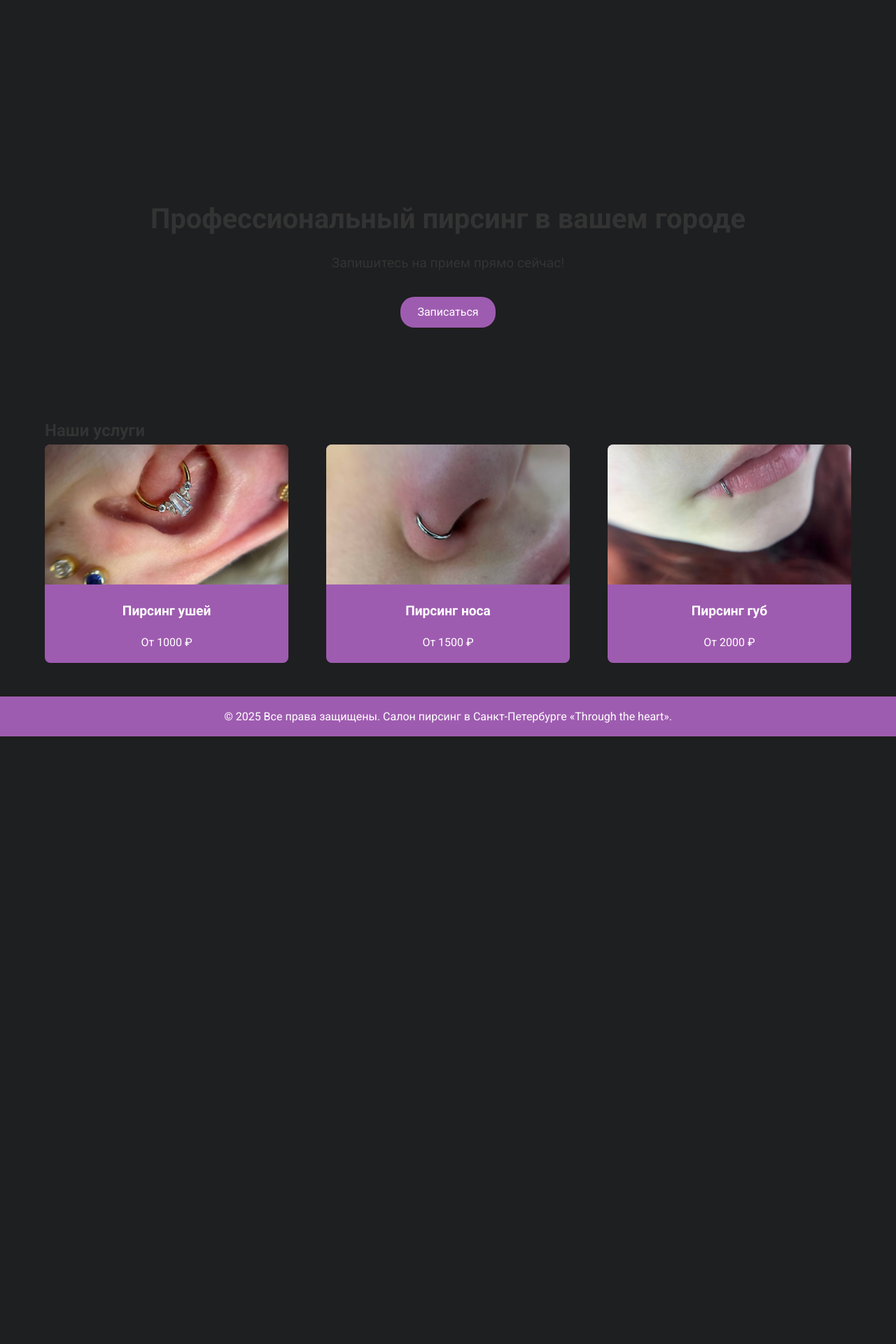
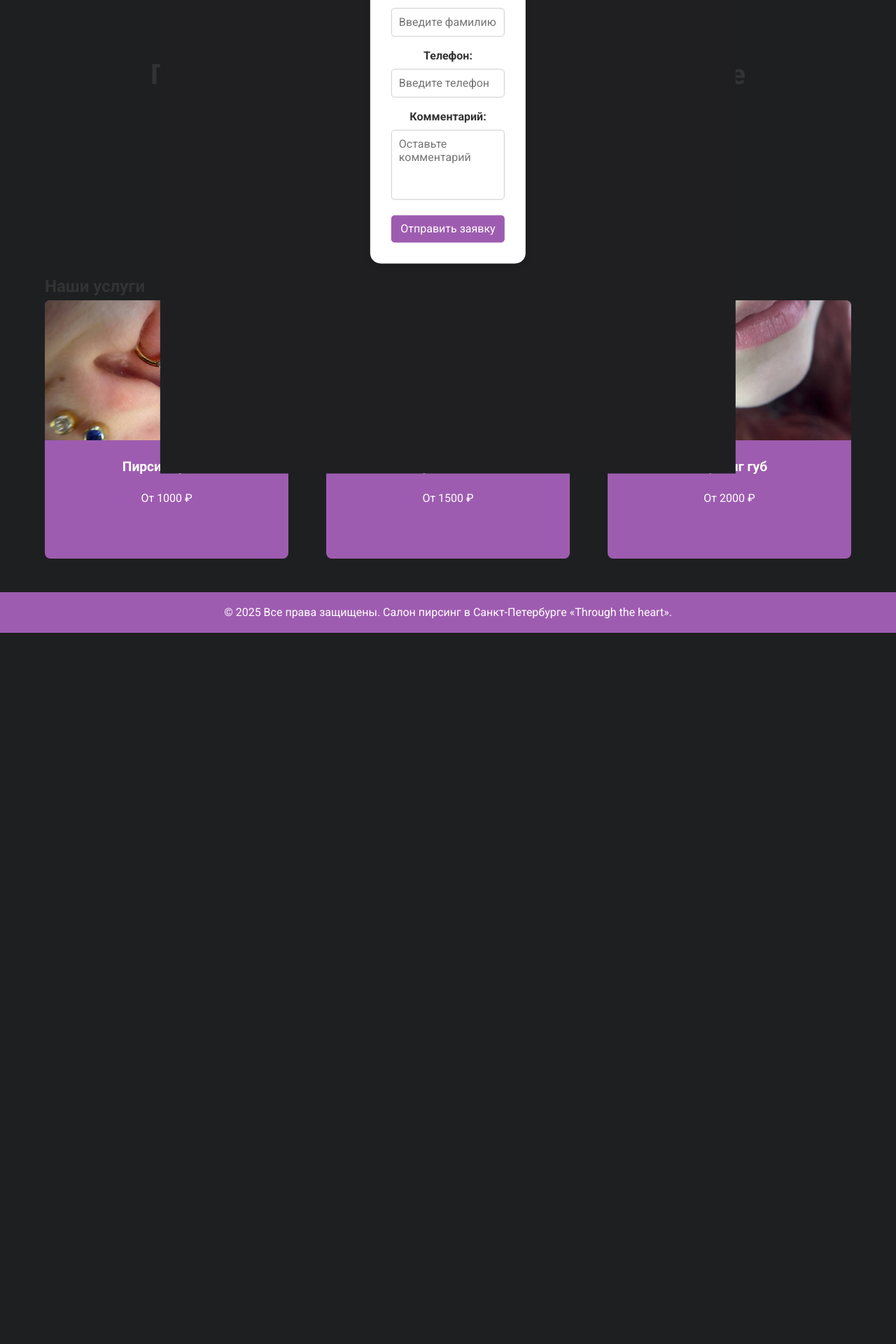
Before and after one commit to Tivrus/ThroughTheHeart, a Flask app: page / in a window 1280 px wide. Shown: the part 337-2257 px from the top of the page at 70% size. Before the commit the page ends 1389 px from the top, so only its background shows below. Run offline with Flask 3, Linux system fonts and the light colour scheme.

Commit message:
new commit

```diff
--- a/static/css/index.css
+++ b/static/css/index.css
@@ -12,13 +12,9 @@ body {
     background-color: #1e1f20; /*Цвет фона страницы (легкий серый) */
     /* background-color: #f4f4f4; Цвет фона страницы (легкий серый) */
     color: #333; /* Основной цвет текста (темно-серый) */
+    height: 3000px;
 }
 
-
-.form-section{
-    z-index: 2;
-    visibility: hidden;
-}
 
 .container {
     width: 90%; /* Ширина контейнера занимает 90% родительского элемента */
@@ -68,20 +64,32 @@ body {
 .nav-links {
     list-style: none; /* Убираем маркеры списка */
     display: flex; /* Располагаем пункты меню горизонтально */
+
 }
 
 .nav-links li {
     margin-left: 1rem; /* Отступ между пунктами меню */
+
 }
 
 .nav-links a {
     color: #9e5cb0; /* Цвет ссылок в меню (фиолетовый оттенок) */
     text-decoration: none; /* Убираем подчеркивание ссылок */
     font-size: 1rem; /* Размер шрифта для ссылок */
+
 }
 
-.nav-links a:hover {
+.nav-links a:hover, .sing_on_btn:hover{
     text-decoration: underline; /* Подчеркиваем ссылку при наведении */
+}
+
+
+.sing_on_btn{
+    border: none; /* Убираем границу */
+    background-color: transparent; /* Убираем фон у иконок */
+    color: #9e5cb0; /* Цвет ссылок в меню (фиолетовый оттенок) */
+    text-decoration: none; /* Убираем подчеркивание ссылок */
+    font-size: 1rem; /* Размер шрифта для ссылок */
 }
 
 .right-section {
@@ -209,7 +217,6 @@ body {
 
 /* Кнопка "Подробнее" */
 .service-item .btn-more {
-    position: absolute;
     bottom: 0;
     left: 0;
     width: 100%;
@@ -253,3 +260,103 @@ body {
     text-align: center; /* Выравниваем текст по центру */
     padding: 1rem 0; /* Внутренние отступы футера */
 }
+
+
+
+
+/*form-section*/
+.form-section{
+    z-index: 4;
+    position: fixed;
+}
+
+
+
+/* Форма */
+.form-section {
+    text-align: center;
+    top: 50%;
+    left: 50%;
+    transform: translate(-50%, -50%); /* Центрируем элемент относительно его собственных размеров */
+}
+
+.alpha-background{
+    background-color: #1f1f22;
+    padding:300px;
+}
+
+.form-container {
+    max-width: 500px;
+    margin: 0 auto;
+    padding: 30px;
+    background: #fff;
+    border-radius: 15px;
+    box-shadow: 0 4px 10px rgba(0, 0, 0, 0.1);
+}
+
+.form h2 {
+    margin-bottom: 20px;
+    font-size: 1.5rem;
+}
+
+.input-group {
+    margin-bottom: 15px;
+}
+
+.input-group label {
+    display: block;
+    margin-bottom: 5px;
+    font-weight: bold;
+}
+
+.input-group input,
+.input-group textarea {
+    width: 100%;
+    padding: 10px;
+    border: 1px solid #ccc;
+    border-radius: 5px;
+    font-size: 1rem;
+}
+
+.input-group textarea {
+    resize: none;
+    height: 100px;
+}
+
+.submit-btn {
+    width: 100%;
+    padding: 10px;
+    background: #9e5cb0;
+    color: white;
+    border: none;
+    border-radius: 5px;
+    font-size: 1rem;
+    cursor: pointer;
+    transition: background 0.3s ease;
+}
+
+.submit-btn:hover {
+    background: #6e407a;
+}
+
+.success-message {
+    color: green;
+    font-weight: bold;
+    margin-top: 10px;
+}
+
+.hidden {
+    display: none;
+}
+
+/* Анимации */
+@keyframes fadeIn {
+    from {
+        opacity: 0;
+        transform: translateY(20px);
+    }
+    to {
+        opacity: 1;
+        transform: translateY(0);
+    }
+}
--- a/templates/index.html
+++ b/templates/index.html
@@ -24,9 +24,9 @@
                 <ul class="nav-links">
                     <li><a href="index.html">Главная</a></li>
                     <li><a href="#">Подарочные сертификаты</a></li>
-                    <li><a href="../templates/services.html">Услуги</a></li>
+                    <li><a href="services.html">Услуги</a></li>
                     <li><a href="contacts.html">Контакты</a></li>
-                    <li><a href="zapis.html">Записаться</a></li>
+                    <li><button class="sing_on_btn">Записаться</button></li>
                 </ul>
             </nav>
           </div>
@@ -51,6 +51,7 @@
 
   <!-- Запись на консультацию -->
   <section class="form-section">
+    <div class="alpha-background">
       <div class="form-container">
         <h2>Записаться на консультацию</h2>
         <form id="consultationForm" class="form">
@@ -73,6 +74,7 @@
           <button type="submit" class="submit-btn">Отправить заявку</button>
         </form>
         <p class="success-message hidden">Заявка успешно отправлена!</p>
+      </div>
     </div>
   </section>
 
```
Also changed, not shown: static/css/zapis.css (+0 -91 lines), static/js/index.js (+10 -25 lines). Lines whose indentation alone changed are shown as unchanged.
